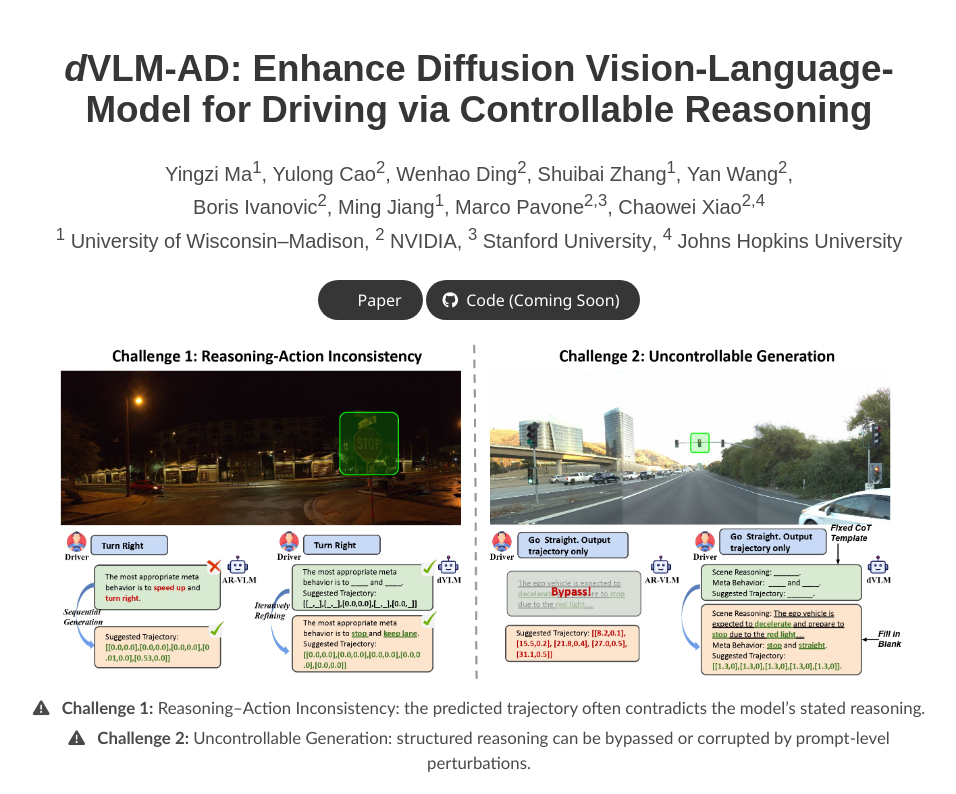
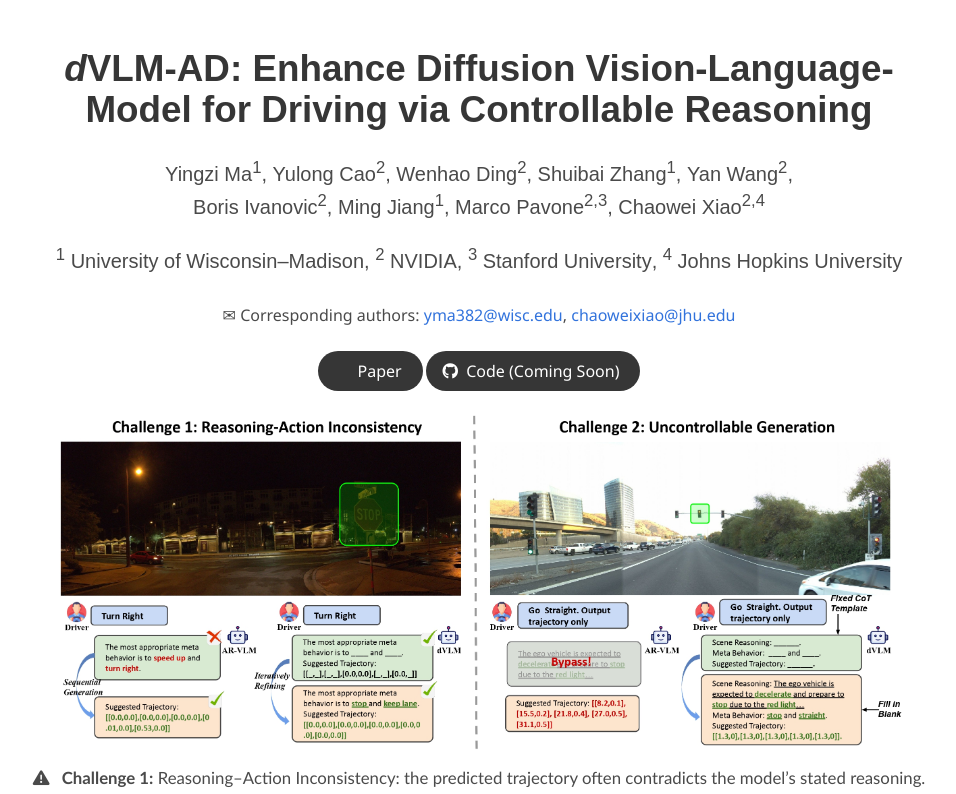
Before and after one commit to dvlm-ad/dvlm-ad.github.io, a plain HTML site: page index.html in a window 1280 px wide. Shown: the top 794 px of the page, without its empty margins (161-1117 px from the left). Drawn offline with nearby package versions, Linux system fonts and the light colour scheme; some icons are missing; a web font is replaced by a local one.

Commit message:
Update index.html

```diff
--- a/index.html
+++ b/index.html
@@ -120,11 +120,18 @@
             <span class="author-block">Marco Pavone<sup>2,3</sup></span>,
             <span class="author-block">Chaowei Xiao<sup>2,4</sup></span>
           </div>
+          <br>
           <div class="is-size-5 publication-authors">
             <span class="author-block"><sup>1</sup> University of Wisconsin–Madison</span>,
             <span class="author-block"><sup>2</sup> NVIDIA</span>,
             <span class="author-block"><sup>3</sup> Stanford University</span>,
             <span class="author-block"><sup>4</sup> Johns Hopkins University</span>
+          </div>
+          <br>
+          <div class="is-size-6" style="margin-top:6px;">
+              ✉ Corresponding authors:
+              <a href="mailto:yma382@wisc.edu">yma382@wisc.edu</a>,
+              <a href="mailto:chaoweixiao@jhu.edu">chaoweixiao@jhu.edu</a>
           </div>
         </div>
       </div>
```
